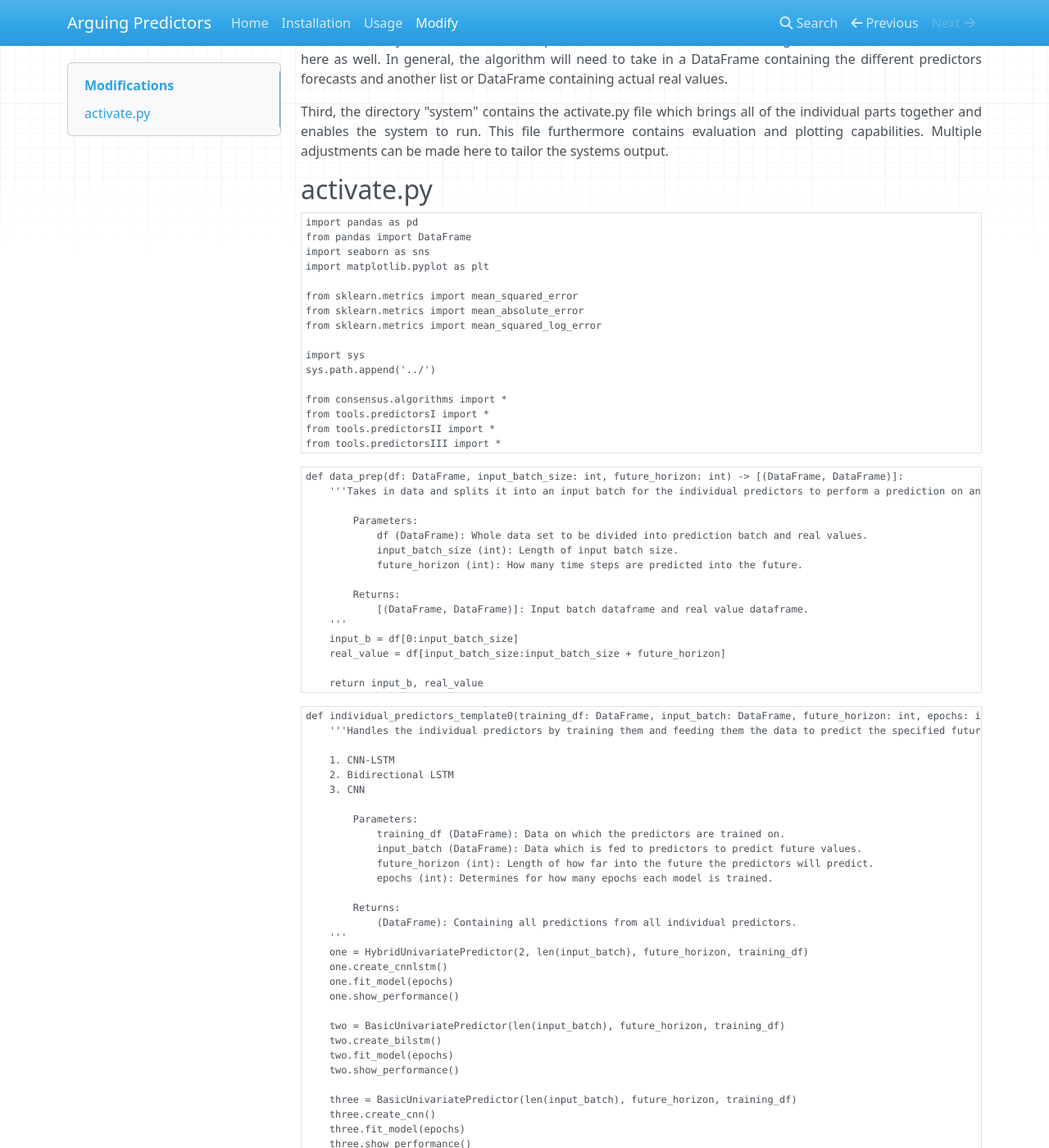
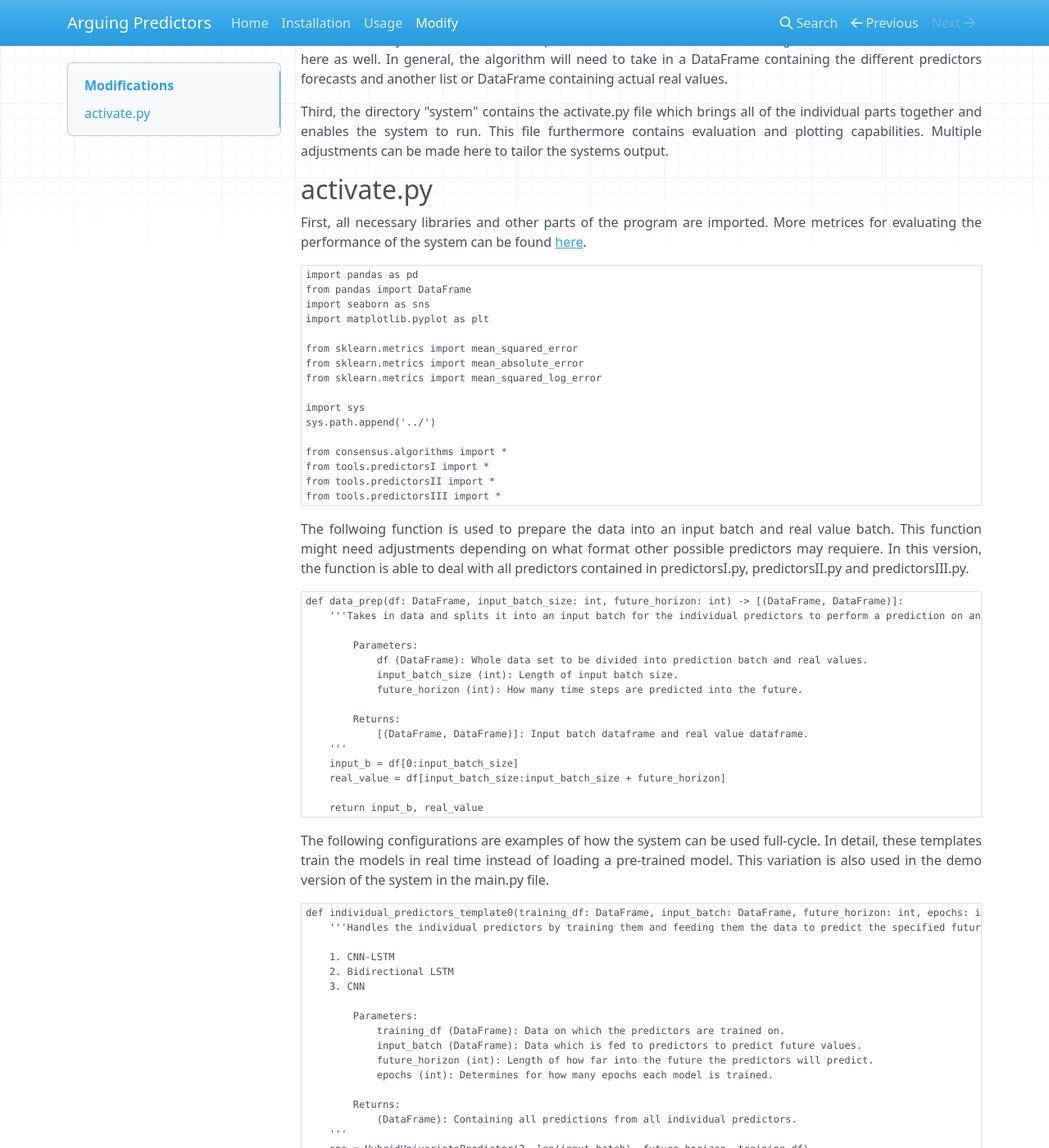
Before and after one commit to maxmekiska/arguing_predictors, an MkDocs documentation site: the page built from docs/docs/modify.md, in a window 1280 px wide and 1400 px high, scrolled down 868 px. Shown: the whole window at 82% size. Built offline with MkDocs 1.6.1, drawn with Linux system fonts in a browser that asks for light colours; nearby versions of some CDN libraries; some of the changed text lies outside the part shown.

Commit message:
more content

````diff
--- a/docs/docs/modify.md
+++ b/docs/docs/modify.md
@@ -18,6 +18,8 @@
 
 ## activate.py
 
+First, all necessary libraries and other parts of the program are imported. More metrices for evaluating the performance of the system can be found [here](https://scikit-learn.org/stable/modules/classes.html#module-sklearn.metrics).
+
 ```python3
 import pandas as pd
 from pandas import DataFrame
@@ -36,7 +38,7 @@
 from tools.predictorsII import *
 from tools.predictorsIII import *
 ```
-
+The follwoing function is used to prepare the data into an input batch and real value batch. This function might need adjustments depending on what format other possible predictors may requiere. In this version, the function is able to deal with all predictors contained in predictorsI.py, predictorsII.py and predictorsIII.py.
 ```python3
 def data_prep(df: DataFrame, input_batch_size: int, future_horizon: int) -> [(DataFrame, DataFrame)]:
     '''Takes in data and splits it into an input batch for the individual predictors to perform a prediction on and the the real values observed.
@@ -54,7 +56,7 @@
 
     return input_b, real_value
 ```
-
+The following configurations are examples of how the system can be used full-cycle. In detail, these templates train the models in real time instead of loading a pre-trained model. This variation is also used in the demo version of the system in the main.py file.
 ```python3
 def individual_predictors_template0(training_df: DataFrame, input_batch: DataFrame, future_horizon: int, epochs: int) -> DataFrame:
     '''Handles the individual predictors by training them and feeding them the data to predict the specified future horizon. The following individual predictors are implemented:
@@ -147,7 +149,9 @@
     final_df = pd.concat([prediction_one, prediction_two, prediction_three, prediction_four, prediction_five], axis=1)
 
     return final_df
-
+```
+The following template is a special version of the prior two. This template enables the use of the Facebook prophet and Facebook neural prophet python libraries. These models do not requiere a specific size batch input but rather a whole training data set input.
+```python3
 def individual_predictors_template3(training_df: DataFrame, future_horizon: int) -> DataFrame:
     '''Handles the individual predictors by training them and feeding them the data to predict the specified future horizon. The following individual predictors are implemented:
 
@@ -176,6 +180,9 @@
 
     return final_df
 ```
+Please find in the follwoing an example run of this predictor template:
+
+<embed src="/resources/Facebook.pdf" type="application/pdf" width="100%" height="500px">
 
 ```python3
 def individual_predictors_pretrained_Ford_5_2(input_batch: DataFrame, future_horizon: int) -> DataFrame:
````
Also changed, not shown: 1 other file.
